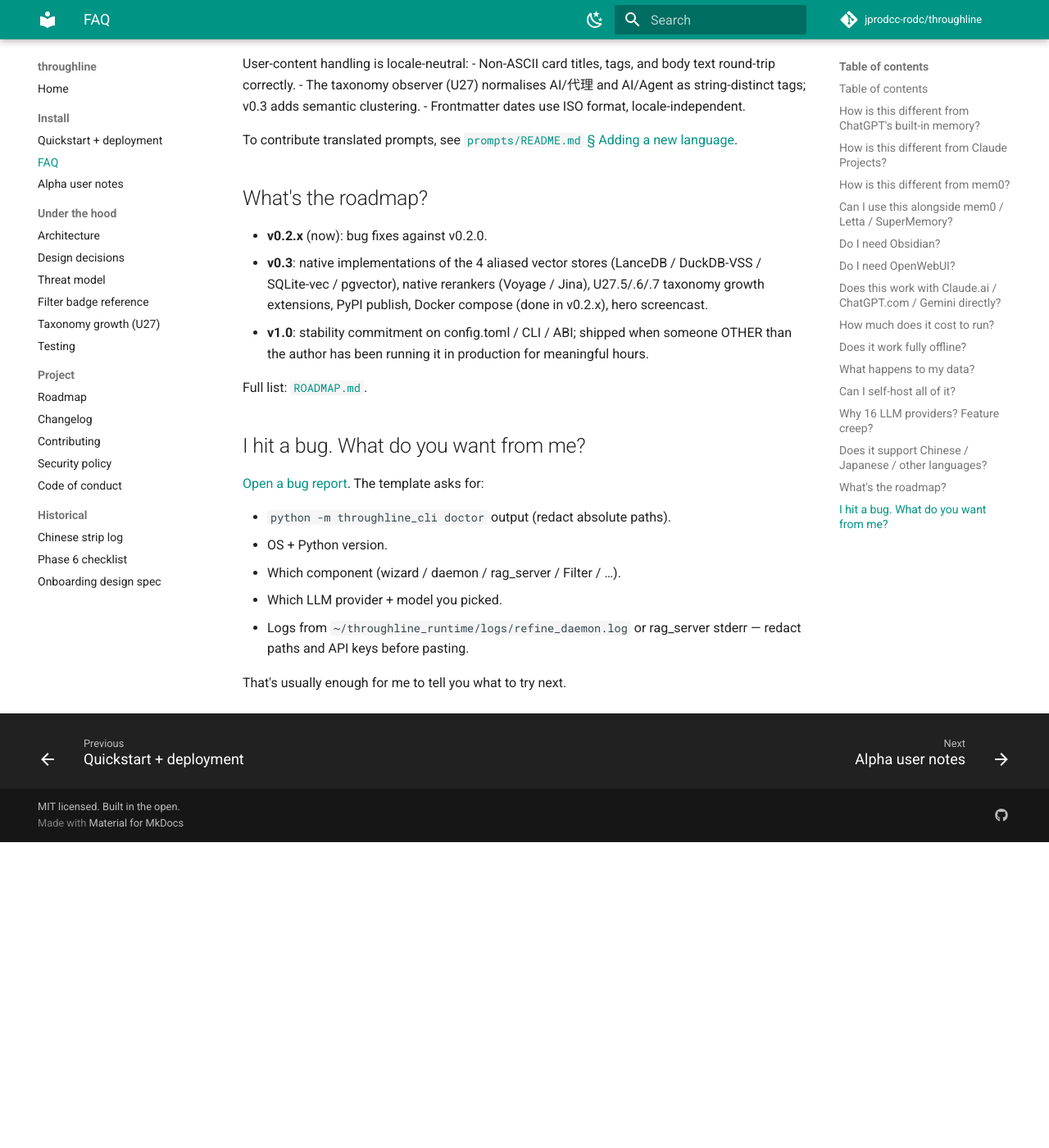
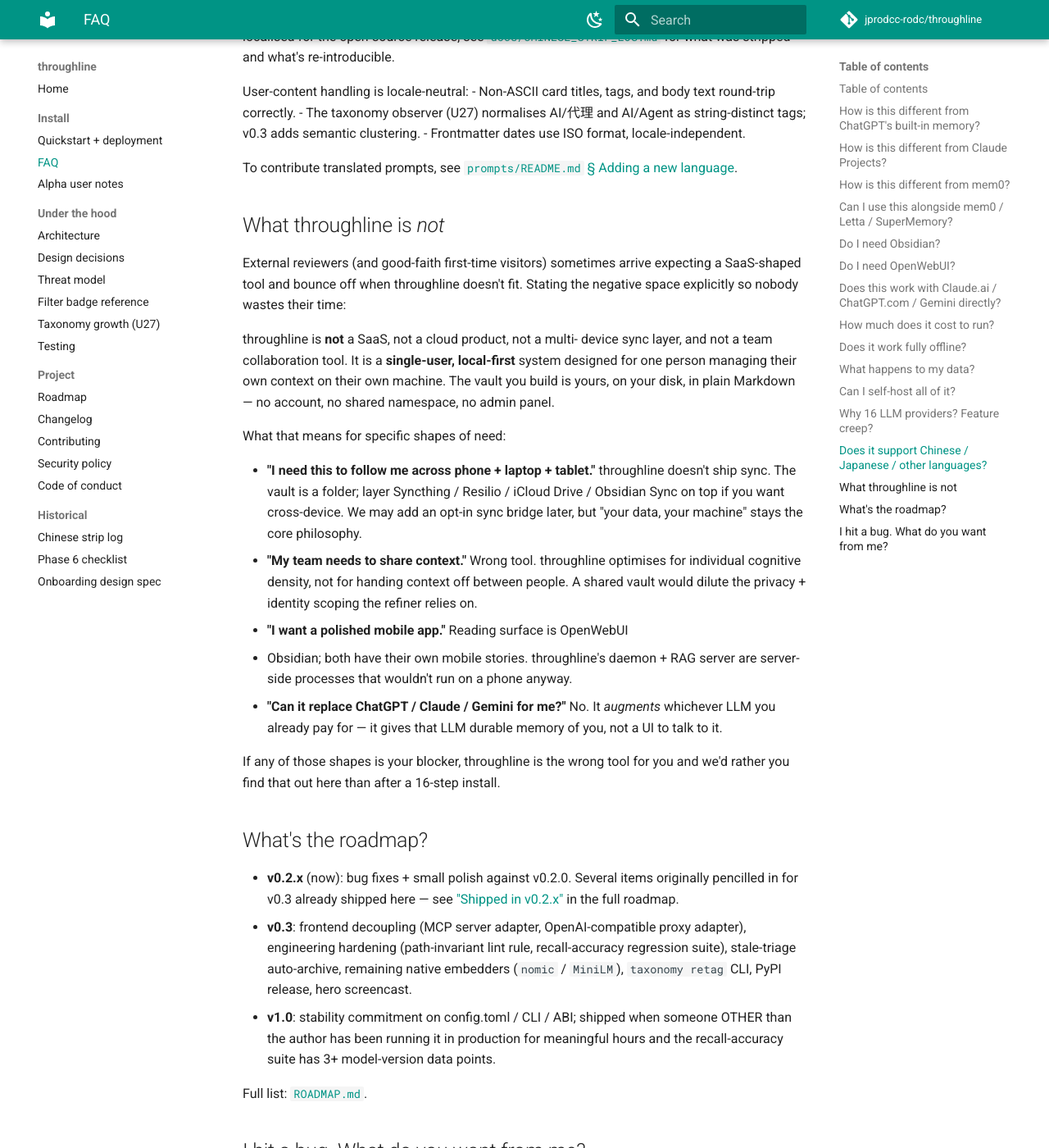
Before and after one commit to jprodcc-rodc/throughline, an MkDocs documentation site: the page built from docs/FAQ.md, in a window 1280 px wide and 1400 px high, scrolled down 4719 px. Shown: the whole window at 82% size. Built offline with MkDocs 1.6.1 and Material for MkDocs 9.7.7, drawn with Linux system fonts in a browser that asks for light colours; comment, search, counter and statistics services are not loaded; before the commit the page ends 5746 px from its top, so only the background shows below that; some of the changed text lies outside the part shown.

Commit message:
docs: FAQ "What throughline is not" + ARCHITECTURE "On self-growing" + stale-fixes
External Opus 4.7 review surfaced three philosophical / scope items
where the right response is transparent positioning, not feature
work.

P3.1 — docs/FAQ.md adds "What throughline is *not*" section (with
matching TOC entry) before "What's the roadmap?" so a roadmap-curious
visitor reads scope cuts before exploring planned features. Calls out
four shapes-of-need that don't fit (multi-device sync, team
collaboration, polished mobile app, ChatGPT replacement) so visitors
self-select out instead of installing 16 steps and discovering it
later. Same opportunity also fixes the stale roadmap summary in the
existing "What's the roadmap?" answer (originally listed
LanceDB/DuckDB-VSS/SQLite-vec/pgvector + Voyage/Jina + U27.5 as v0.3
deliverables; all shipped in v0.2.x).

P3.2 — docs/ARCHITECTURE.md § 13.3 (Self-growing taxonomy) gets a new
"On 'self-growing' — what we mean by it" front-matter subsection
before the U27.1-U27.4 mechanics. Explicit rephrasing: it means
"system proposes, human approves," NOT autonomous mutation. Reasoning
(LLM proposes variant names of the same concept; unsupervised
adoption degrades retrieval) made visible so a reviewer can either
agree with the trade-off or know throughline is the wrong tool. Three
load-bearing properties of the loop spelled out (passive observer,
batch+clustered review, surgical+auditable decision). No code
behaviour change.

Same edit also fixes ARCHITECTURE § 13.1 stale claims:
- rerankers list updated to reflect cohere/voyage/jina/skip + default
  bge-reranker-v2-m3 (was: just cohere + skip — pre-v0.2.x state).
- vector stores updated to reflect 6 real backends (was: "Aliases
  route lancedb/duckdb_vss/sqlite_vec/pgvector → qdrant for now"),
  matching the registry truthing already done in
  rag_server/vector_stores.py module docstring.

Co-Authored-By: Claude Opus 4.7 (1M context) <noreply@anthropic.com>

```diff
--- a/docs/FAQ.md
+++ b/docs/FAQ.md
@@ -19,6 +19,7 @@ If your question isn't here,
 - [Can I self-host all of it?](#can-i-self-host-all-of-it)
 - [Why 16 LLM providers? Feature creep?](#why-16-llm-providers-feature-creep)
 - [Does it support Chinese / Japanese / other languages?](#does-it-support-chinese--japanese--other-languages)
+- [What throughline is *not*](#what-throughline-is-not)
 - [What's the roadmap?](#whats-the-roadmap)
 - [I hit a bug. What do you want from me?](#i-hit-a-bug-what-do-you-want-from-me)
 
@@ -215,16 +216,58 @@ User-content handling is locale-neutral:
 To contribute translated prompts, see
 [`prompts/README.md` § Adding a new language](../prompts/README.md#adding-a-new-language).
 
+## What throughline is *not*
+
+External reviewers (and good-faith first-time visitors) sometimes
+arrive expecting a SaaS-shaped tool and bounce off when throughline
+doesn't fit. Stating the negative space explicitly so nobody wastes
+their time:
+
+throughline is **not** a SaaS, not a cloud product, not a multi-
+device sync layer, and not a team collaboration tool. It is a
+**single-user, local-first** system designed for one person managing
+their own context on their own machine. The vault you build is
+yours, on your disk, in plain Markdown — no account, no shared
+namespace, no admin panel.
+
+What that means for specific shapes of need:
+
+- **"I need this to follow me across phone + laptop + tablet."**
+  throughline doesn't ship sync. The vault is a folder; layer
+  Syncthing / Resilio / iCloud Drive / Obsidian Sync on top if you
+  want cross-device. We may add an opt-in sync bridge later, but
+  "your data, your machine" stays the core philosophy.
+- **"My team needs to share context."** Wrong tool. throughline
+  optimises for individual cognitive density, not for handing
+  context off between people. A shared vault would dilute the
+  privacy + identity scoping the refiner relies on.
+- **"I want a polished mobile app."** Reading surface is OpenWebUI
+  + Obsidian; both have their own mobile stories. throughline's
+  daemon + RAG server are server-side processes that wouldn't run
+  on a phone anyway.
+- **"Can it replace ChatGPT / Claude / Gemini for me?"** No. It
+  *augments* whichever LLM you already pay for — it gives that LLM
+  durable memory of you, not a UI to talk to it.
+
+If any of those shapes is your blocker, throughline is the wrong
+tool for you and we'd rather you find that out here than after a
+16-step install.
+
 ## What's the roadmap?
 
-- **v0.2.x** (now): bug fixes against v0.2.0.
-- **v0.3**: native implementations of the 4 aliased vector stores
-  (LanceDB / DuckDB-VSS / SQLite-vec / pgvector), native rerankers
-  (Voyage / Jina), U27.5/.6/.7 taxonomy growth extensions, PyPI
-  publish, Docker compose (done in v0.2.x), hero screencast.
+- **v0.2.x** (now): bug fixes + small polish against v0.2.0. Several
+  items originally pencilled in for v0.3 already shipped here —
+  see ["Shipped in v0.2.x"](../ROADMAP.md#shipped-in-v02x) in the
+  full roadmap.
+- **v0.3**: frontend decoupling (MCP server adapter, OpenAI-compatible
+  proxy adapter), engineering hardening (path-invariant lint rule,
+  recall-accuracy regression suite), stale-triage auto-archive,
+  remaining native embedders (`nomic` / `MiniLM`), `taxonomy retag`
+  CLI, PyPI release, hero screencast.
 - **v1.0**: stability commitment on config.toml / CLI / ABI; shipped
   when someone OTHER than the author has been running it in
-  production for meaningful hours.
+  production for meaningful hours and the recall-accuracy suite has
+  3+ model-version data points.
 
 Full list: [`ROADMAP.md`](../ROADMAP.md).
 
```
Also changed, not shown: docs/ARCHITECTURE.md (+44 -9 lines).
